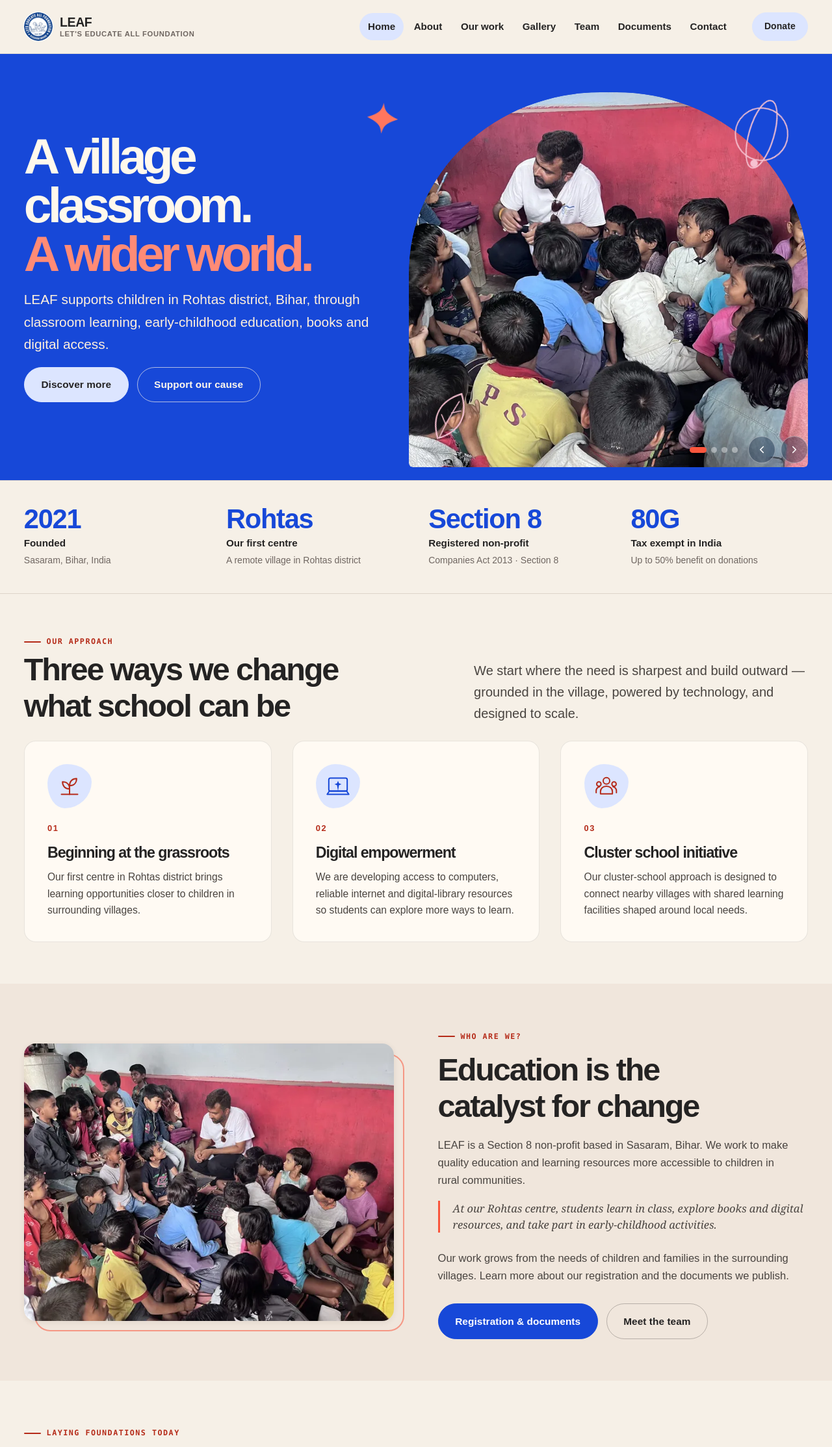
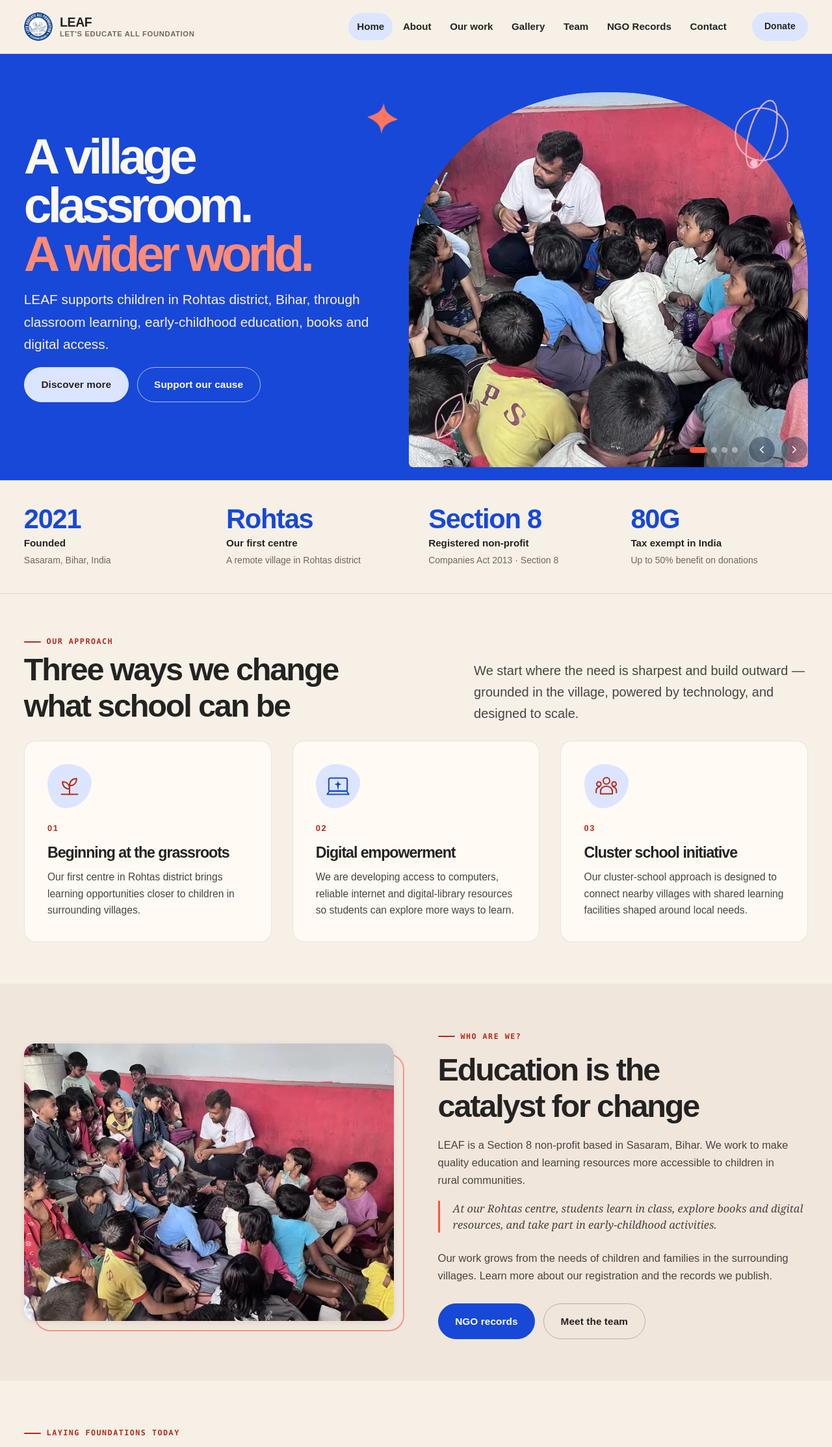
Before and after one commit to ayushGHub/ngo_nov26, a plain HTML site: page index.html in a window 1280 px wide. Shown: the top 2227 px of the page at 65% size. Drawn offline with Linux system fonts and the light colour scheme.

Commit message:
Rename compliance page to NGO Records
Co-authored-by: Copilot <223556219+Copilot@users.noreply.github.com>

```diff
--- a/index.html
+++ b/index.html
@@ -55,7 +55,7 @@
       <a href="index.html#campaigns">Our work</a>
       <a href="gallery.html">Gallery</a>
       <a href="index.html#team">Team</a>
-      <a href="transparency.html">Documents</a>
+      <a href="transparency.html">NGO Records</a>
       <a href="index.html#contact">Contact</a>
       <a class="btn btn--accent btn--sm" href="donate.html">Donate</a>
     </nav>
@@ -124,7 +124,7 @@
           <p>We work in and around our centre in Rohtas, bringing learning opportunities closer to children in nearby villages.</p>
           <div class="btn-row">
             <a class="btn btn--accent" href="#contact">Let's chat</a>
-            <a class="btn btn--on-dark" href="transparency.html">Our credentials</a>
+            <a class="btn btn--on-dark" href="transparency.html">NGO records</a>
           </div>
         </div>
       </article>
@@ -234,9 +234,9 @@
           <h2>Education is the catalyst for change</h2>
           <p>LEAF is a Section 8 non-profit based in Sasaram, Bihar. We work to make quality education and learning resources more accessible to children in rural communities.</p>
           <p class="pull">At our Rohtas centre, students learn in class, explore books and digital resources, and take part in early-childhood activities.</p>
-          <p>Our work grows from the needs of children and families in the surrounding villages. Learn more about our registration and the documents we publish.</p>
+          <p>Our work grows from the needs of children and families in the surrounding villages. Learn more about our registration and the records we publish.</p>
           <div class="btn-row">
-            <a class="btn" href="transparency.html">Registration &amp; documents</a>
+            <a class="btn" href="transparency.html">NGO records</a>
             <a class="btn btn--ghost" href="#team">Meet the team</a>
           </div>
         </div>
@@ -656,7 +656,7 @@
         <h3>Get involved</h3>
         <ul>
           <li><a href="donate.html">Donate</a></li>
-          <li><a href="transparency.html">Documents</a></li>
+          <li><a href="transparency.html">NGO Records</a></li>
           <li><a href="index.html#contact">Contact us</a></li>
           <li><a href="mailto:contact@letseducateall.org">Volunteer</a></li>
         </ul>
@@ -668,7 +668,7 @@
           <li>80G AAECL5572BF2024101</li>
           <li>CIN U80900BR2021NPL051236</li>
           <li>DARPAN BR/2025/0886821</li>
-          <li><a href="transparency.html">View documents</a></li>
+          <li><a href="transparency.html">View NGO records</a></li>
         </ul>
       </div>
     </div>
```
Also changed, not shown: donate.html (+4 -4 lines), gallery.html (+3 -3 lines), transparency.html (+7 -7 lines), 1 other file.
